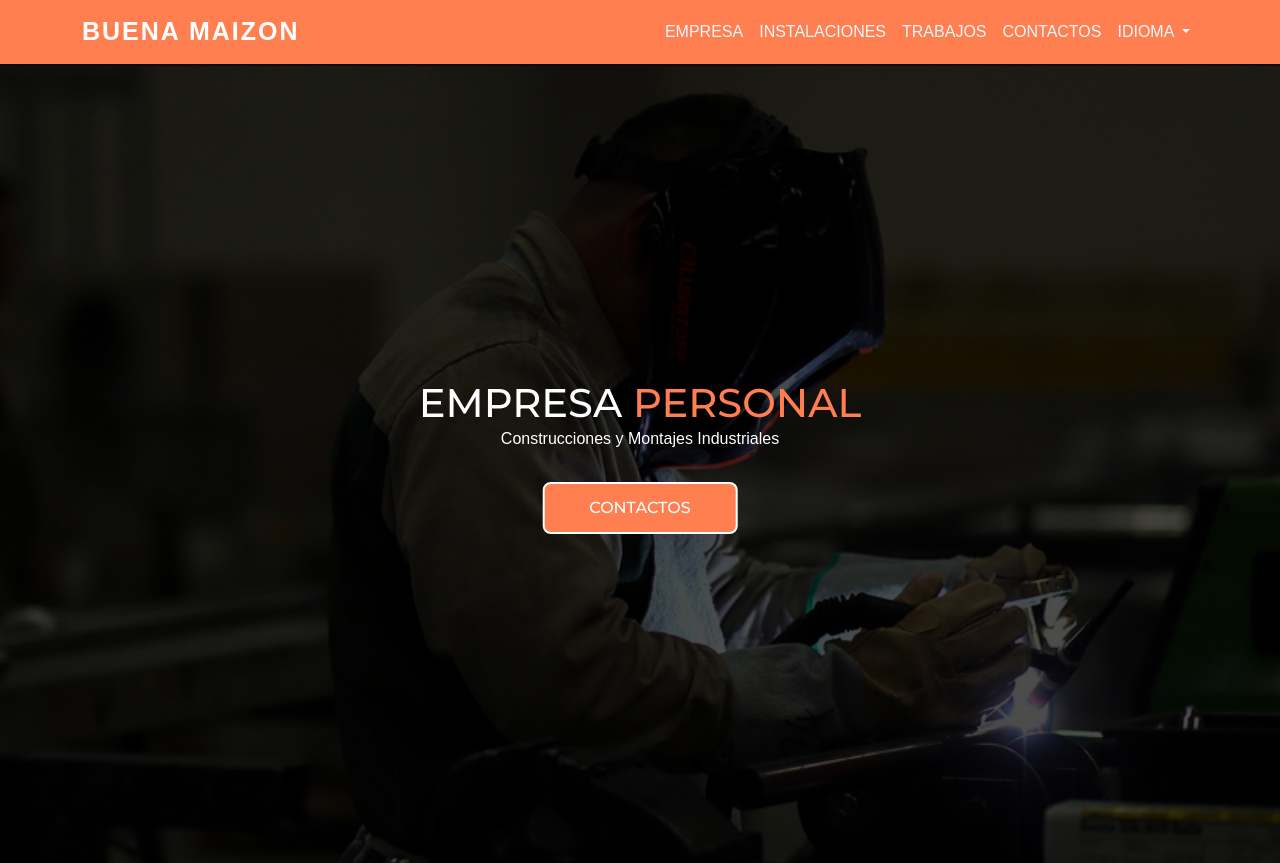
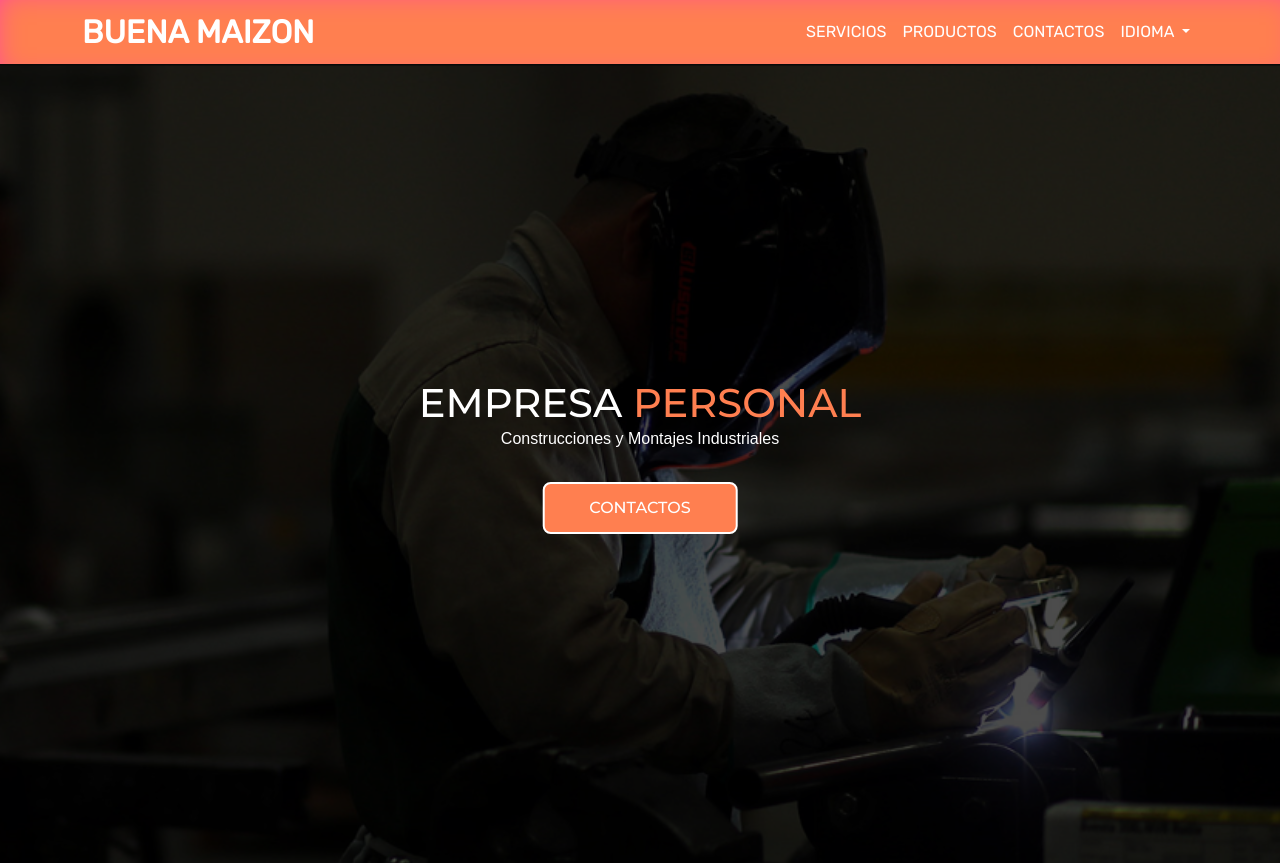
Before and after one commit to FacundoMangin/EmpresaPersonal, a PHP site: page / in a window 1280 px wide. Shown: the top 863 px of the page. Run offline with PHP 8.4, Linux system fonts and the light colour scheme; some libraries are stand-ins or nearby versions.

Commit message:
Arreglo portada y navegacion

```diff
--- a/css/Portada.css
+++ b/css/Portada.css
@@ -1,9 +1,8 @@
 #wrapper {
 	position: relative;
 	height: 100vh;
-	margin-top: 4rem;
 }
-#slider-area {
+#id-portada {
 	position: absolute;
 	height: 100vh;
 	width: 100%;
@@ -14,7 +13,7 @@
 	background-attachment:  fixed;
 	background-image: url(../imagenes/metalurgica.png);
 }
-#slider-area::after {
+#id-portada::after {
 	content: '';
 	position: absolute;
 	top: 0;
@@ -23,7 +22,7 @@
 	height: 100%;
 	background: rgba(0, 0, 0, 0.7);
 }
-#slider-area .owl-item div {
+#id-portada .owl-item div {
 	height: 100vh;
 	width: 100%;
 	background-repeat: no-repeat;
@@ -31,28 +30,28 @@
 	background-size: cover;
 	background-position: center center;
 }
-.slider-text {
+.texto-portada {
 	position: absolute;
 	top: 50%;
 	left: 50%;
 	transform: translate(-50%, -50%);
 	text-align: center;
 }
-.slider-text h2 {
+.texto-portada h2 {
 	font-family: montserrat;
 	font-size: clamp(1rem, 2.5rem, 15vw);
 	margin: 0;
 	color: #fff;
 	text-transform: uppercase;
 }
-.slider-text h2 span {
+.texto-portada h2 span {
 	color: coral;
 }
-.slider-text p {
+.texto-portada p {
 	font-size: clamp(1rem, 1rem, 15vw);
 	color: #fff;
 }
-.slider-text a {
+.texto-portada a {
 	text-decoration: none;
 	background: coral;
 	color: #fff;
@@ -67,7 +66,7 @@
 	border-radius: 8px;
 }
 
-.slider-text a:hover {
+.texto-portada a:hover {
 	color: #fff;
 	transform: scale(1.04);
 }
--- a/css/nav.css
+++ b/css/nav.css
@@ -1,35 +1,51 @@
+:root{
+    --letras: white;
+    --letras-hover: rgb(255, 5, 5);
+    --fondo:coral;
+    --hover: rgb(255, 217, 203);
+  }
+
+/*----------------------------------------------------------------------- */
+/*-------------------------- NAVEGACION --------------------------------- */
+/*----------------------------------------------------------------------- */
+
 .navbar{
-background: rgb(255, 127, 80);
+background: var(--fondo);
+-webkit-box-shadow: inset 7px 4px 38px -25px rgba(255,0,255,1);
+-moz-box-shadow: inset 7px 4px 38px -25px rgba(255,0,255,1);
+box-shadow: inset 7px 4px 38px -25px rgba(255,0,255,1);
 }
 
+
 .navbar-nav a{
-    font: 15px;
+    font-size: 1em;
     text-transform: uppercase;
-    font-weight: 500;
-    color: aliceblue;
+    color: var(--letras);
+    font-family: 'Rubik';
 }
 
-.navbar-light .navbar-brand{
-    color: black;
-    font-size: 25px;
+.text-commander{
+    display: flex;
+    font-size: 2em;
     text-transform: uppercase;
-    font-weight: 700;
-    letter-spacing: 2px;
+    color: var(--letras);
+    font-family: 'Rubik';
+    font-weight: bold;
+    text-decoration: none
 }
 
-.navbar-light .navbar-brand:focus,
-.navbar-light .navbar-brand:hover{
-    color: black;
+.navbar-nav a:hover{
+    color: var(--hover);
+    transition: all 300ms ease-in-out;;
 }
 
-.navbar-light .navbar-nav .navbar-link{
-    color: black;
+
+@media screen and (max-width: 380px){
+.text-commander{
+    font-size: 1.5em;
+}
+.navbar-nav a{
+    font-size: 1em;
 }
 
-@media only screen and(max-width: 767px) {
-
-    .navbar-nav{
-      text-align: center;
-    }
-
-  }
+}
--- a/index.php
+++ b/index.php
@@ -38,6 +38,11 @@
     <link rel="preconnect" href="https://fonts.gstatic.com" crossorigin>
     <link href="https://fonts.googleapis.com/css2?family=Crete+Round&display=swap" rel="stylesheet">
 
+      <!-- letra Style  font-family: 'Lilita One'  -->
+    <link rel="preconnect" href="https://fonts.googleapis.com">
+    <link rel="preconnect" href="https://fonts.gstatic.com" crossorigin>
+    <link href="https://fonts.googleapis.com/css2?family=Lilita+One&display=swap" rel="stylesheet">
+
 
     <title>Buena Maizon</title>
 </head>
--- a/secciones-spanish/nav.html
+++ b/secciones-spanish/nav.html
@@ -10,22 +10,23 @@
 
 
 <body>
-    <nav class="navbar navbar-expand-lg navbar-light fixed-top">
+    <nav class="navbar navbar-expand-lg navbar-light">
         <div class="container">
-        <a class="navbar-brand text-white" href="#">Buena Maizon</a>
+          <div class="titulo-logo">
+            <a class="text-white text-commander" >Buena Maizon</a>
+          </div>
+          <div class="d-flex justify-content-end">
             <button class="navbar-toggler bg-white" type="button" data-bs-toggle="collapse" data-bs-target="#navbarSupportedContent" aria-controls="navbarSupportedContent" aria-expanded="false" aria-label="Toggle navigation">
               <span class="navbar-toggler-icon"></span>
             </button>
+          </div>
             <div class="collapse navbar-collapse" id="navbarSupportedContent">
               <ul class="navbar-nav ms-auto mb-2 mb-lg-0">
                   <li class="nav-item">
-            <a class="nav-link" href="#empresa">Empresa</a>
+                    <a class="nav-link" href="#diferencia-resina-filamento">Servicios</a>
                   </li>
                   <li class="nav-item">
-            <a class="nav-link" href="#nuestras-instalaciones">Instalaciones</a>
-            </li>
-            <li class="nav-item">
-            <a class="nav-link" href="#carrusel">Trabajos</a>
+                    <a class="nav-link" href="#carrusel">Productos</a>
                   </li>
                   <li class="nav-item">
                     <a class="nav-link" href="#footer">Contactos</a>
@@ -38,12 +39,12 @@
                         <li><a class="dropdown-item text-dark" href='#'>Español</a></li>
                         <li><a class="dropdown-item text-dark" href='#'>Ingles</a></li>
                     </ul>
-        </li>
               </ul>
-
             </div>
         </div>
       </nav>
 
+
+
 </body>
 </html>
--- a/secciones-spanish/portada.html
+++ b/secciones-spanish/portada.html
@@ -4,13 +4,12 @@
 <head>
 	<meta charset="UTF-8">
 	<link href="https://fonts.googleapis.com/css2?family=Montserrat:wght@400;500&display=swap" rel="stylesheet">
-	<link href="style.css" rel="stylesheet">
 </head>
 <body>
 	<div id="wrapper">
-		<div class="owl-carousel" id="slider-area">
+		<div class="Portada" id="id-portada">		<!--Imagen de fondo -->
 		</div>
-		<div class="slider-text">
+		<div class="texto-portada">
 			<h2>Empresa <span>Personal</span></h2>
 			<p>Construcciones y Montajes Industriales</p><a href="#footer">Contactos</a>
 		</div>
```
Lines whose indentation alone changed are shown as unchanged.
